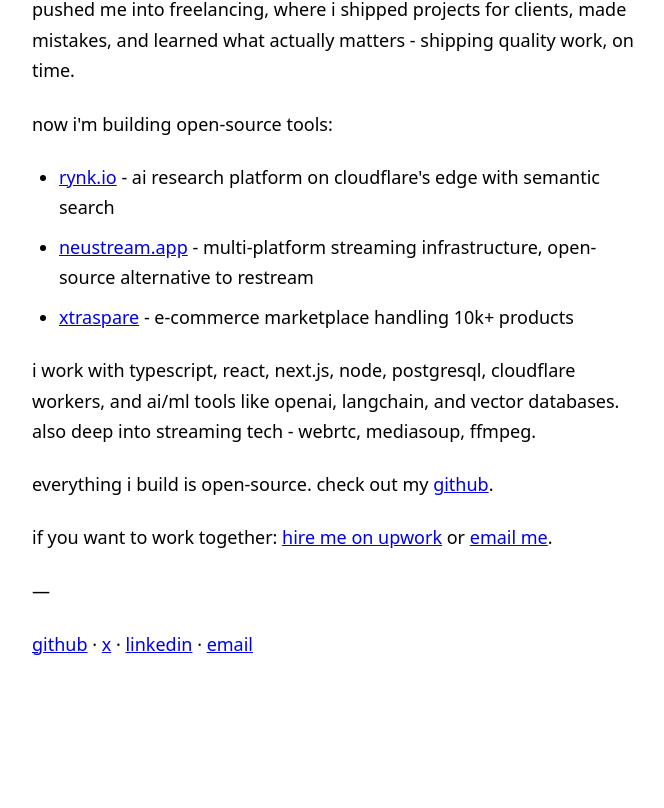
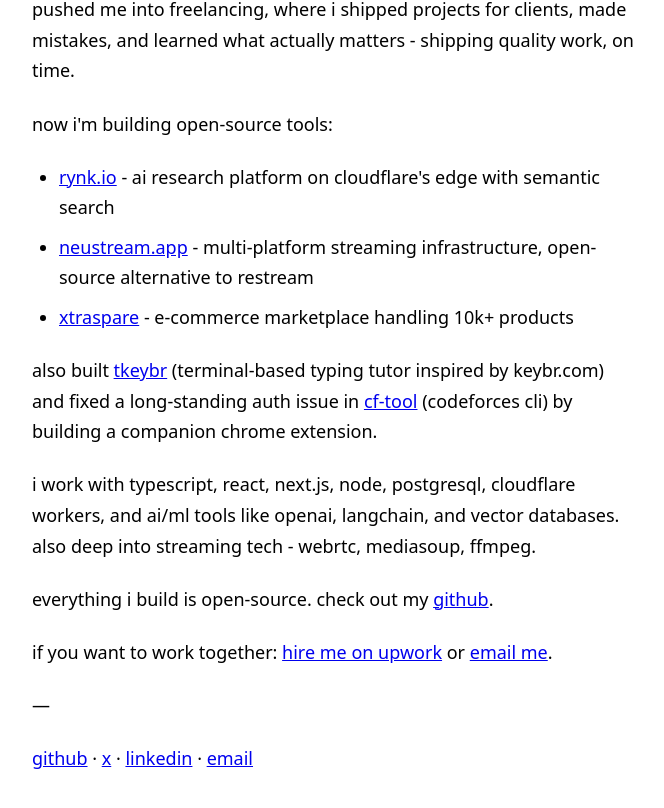
Before and after one commit to farseenmanekhan1232/mysite, a SvelteKit app: page / in a window 1280 px wide. Shown: the part 597-1405 px from the top of the page, without its empty margins (304-968 px from the left). Before the commit the page ends 1382 px from the top, so only its background shows below. Built offline with nearby package versions, Linux system fonts and the light colour scheme; no server answers.

Commit message:
feat: add tkeybr and cf-tool projects to portfolio page

```diff
--- a/src/routes/+page.svelte
+++ b/src/routes/+page.svelte
@@ -28,6 +28,8 @@
         <li><a href="https://xtraspare.com">xtraspare</a> - e-commerce marketplace handling 10k+ products</li>
     </ul>
 
+    <p>also built <a href="https://github.com/farseenmanekhan1232/tkeybr">tkeybr</a> (terminal-based typing tutor inspired by keybr.com) and fixed a long-standing auth issue in <a href="https://github.com/farseenmanekhan1232/cf-tool">cf-tool</a> (codeforces cli) by building a companion chrome extension.</p>
+
     <p>i work with typescript, react, next.js, node, postgresql, cloudflare workers, and ai/ml tools like openai, langchain, and vector databases. also deep into streaming tech - webrtc, mediasoup, ffmpeg.</p>
 
     <p>everything i build is open-source. check out my <a href="https://github.com/farseenmanekhan1232">github</a>.</p>
```
